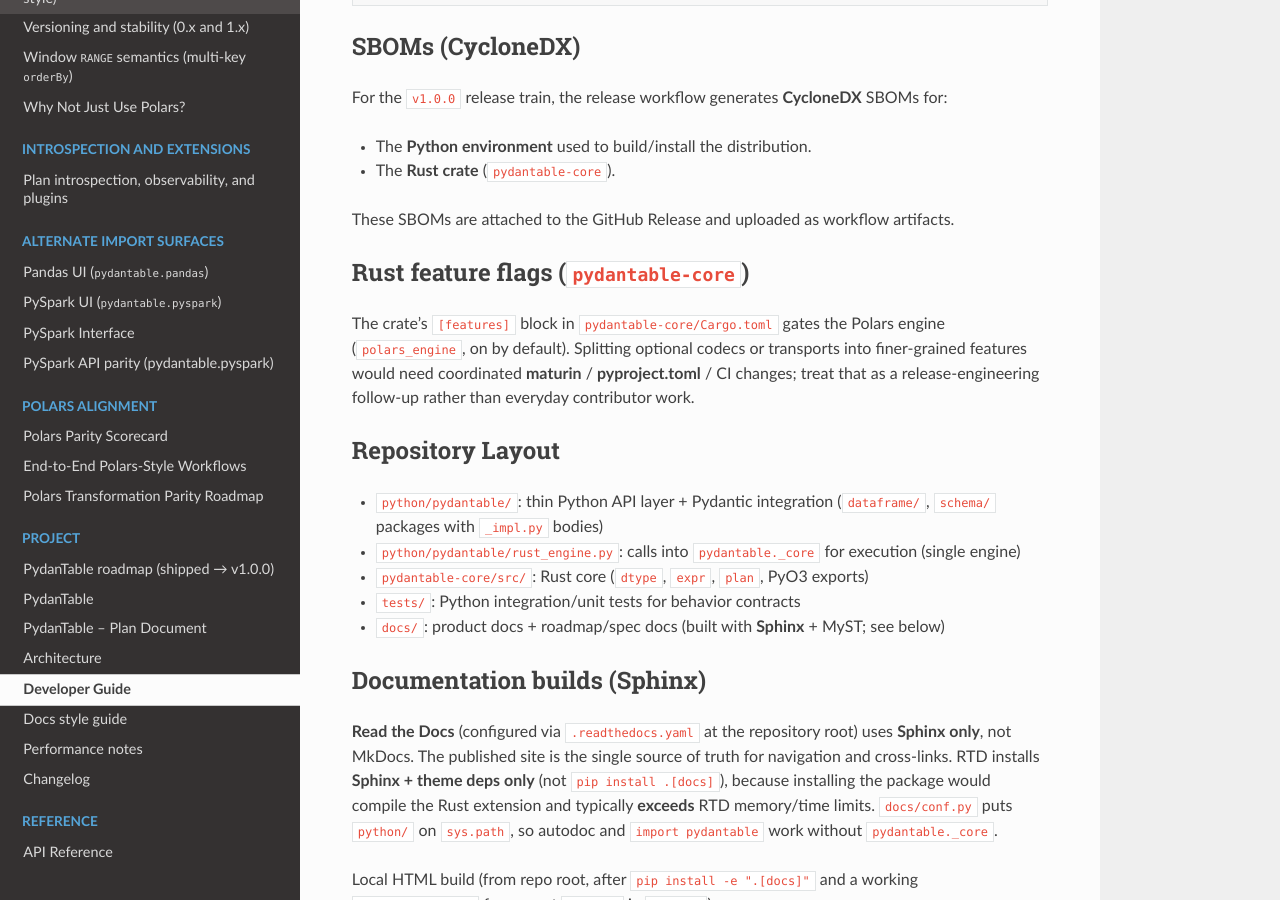
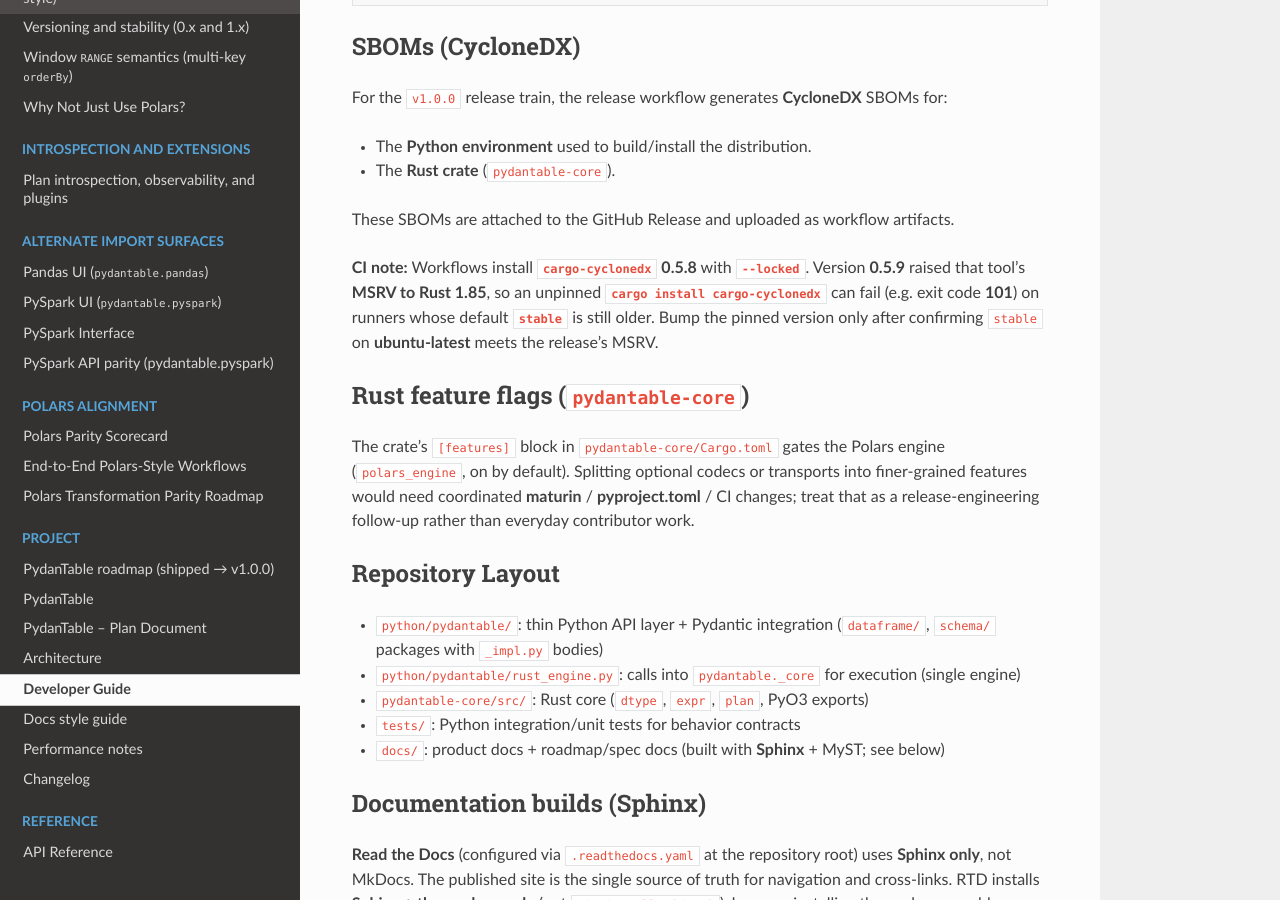
Before and after one commit to eddiethedean/pydantable, a Sphinx documentation site: the page built from docs/DEVELOPER.md, in a window 1280 px wide and 900 px high, scrolled down 777 px. Built offline with Sphinx 7.4.7 and the Read the Docs theme 3.1.0, drawn with Linux system fonts in a browser that asks for light colours; the version number is read from the project's files by our own code.

Commit message:
ci: pin cargo-cyclonedx 0.5.8 for SBOM jobs
cargo-cyclonedx 0.5.9 raises MSRV to Rust 1.85; unpinned cargo install
could fail with exit 101 on older stable runners. Use --version 0.5.8 --locked
in CI and release workflows; document the pin in DEVELOPER.md.

```diff
--- a/docs/DEVELOPER.md
+++ b/docs/DEVELOPER.md
@@ -37,6 +37,8 @@
 - The **Rust crate** (`pydantable-core`).
 
 These SBOMs are attached to the GitHub Release and uploaded as workflow artifacts.
+
+**CI note:** Workflows install **`cargo-cyclonedx` 0.5.8** with **`--locked`**. Version **0.5.9** raised that tool’s **MSRV to Rust 1.85**, so an unpinned **`cargo install cargo-cyclonedx`** can fail (e.g. exit code **101**) on runners whose default **`stable`** is still older. Bump the pinned version only after confirming `stable` on **ubuntu-latest** meets the release’s MSRV.
 
 ## Rust feature flags (`pydantable-core`)
 
```
Also changed, not shown: 2 other files.
